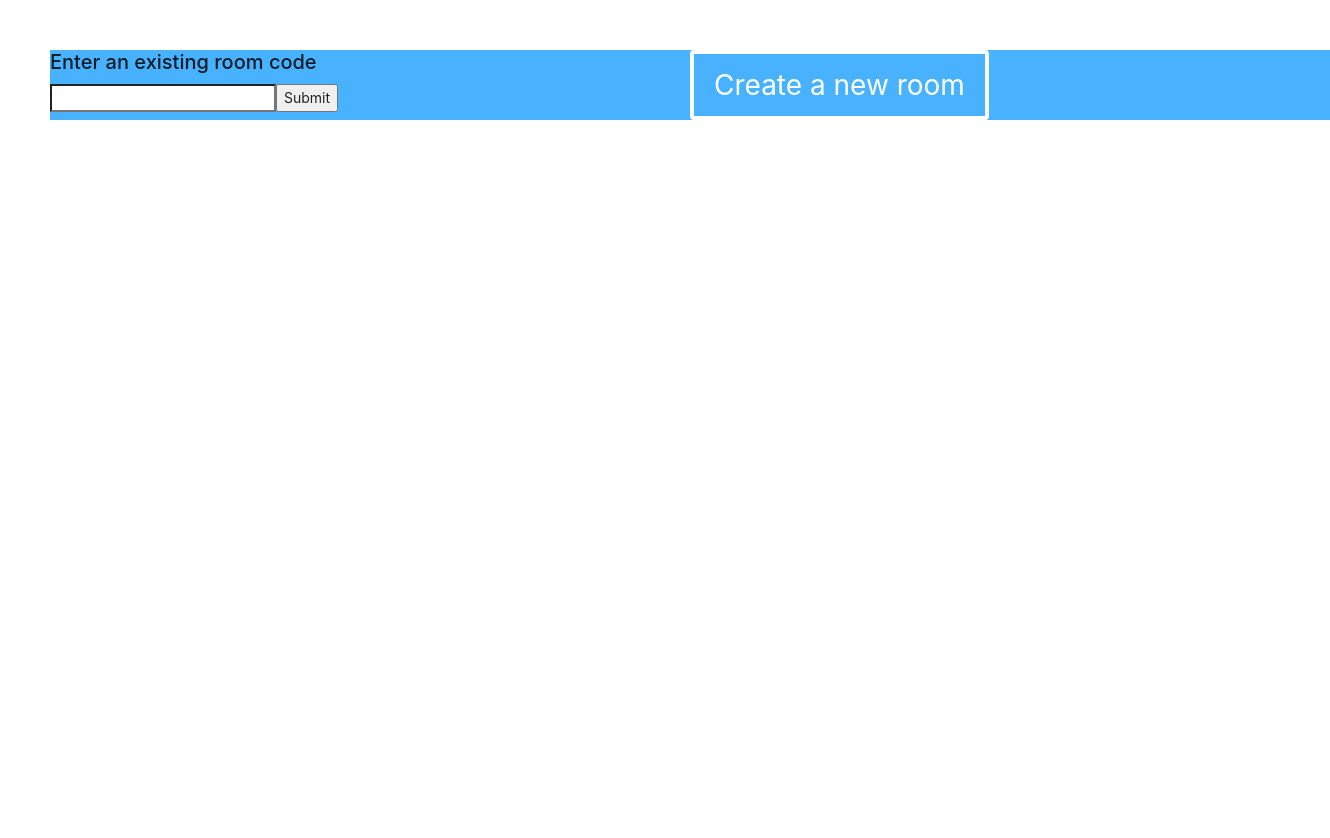
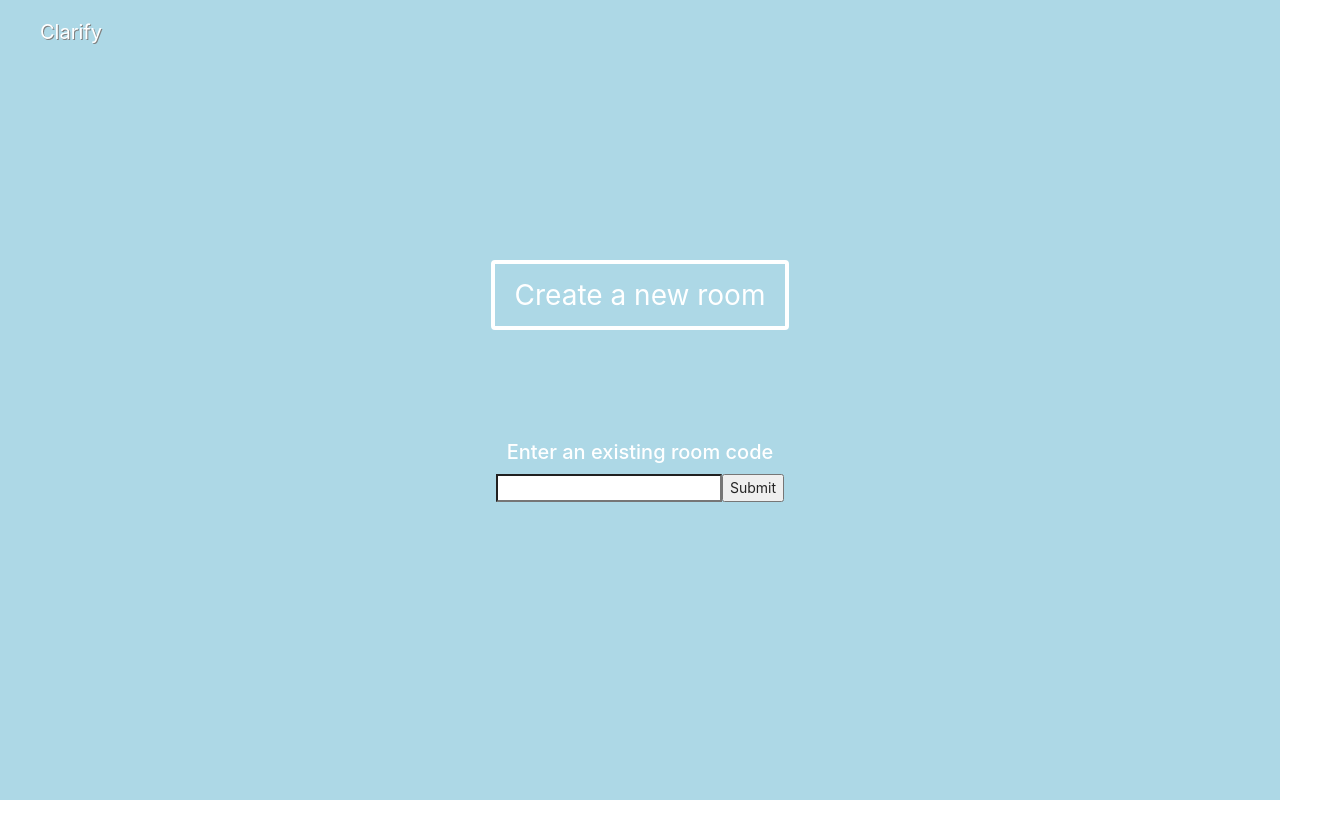
Before and after one commit to MLH-Fellowship/clarify, a React (Create React App) app: page / in a window 1280 px wide. Shown: the top 838 px of the page, 1330 px wide, since content can reach past the window. After the commit the page ends 800 px from the top, so only its background shows below. Built offline with nearby package versions, Linux system fonts and the light colour scheme; no server answers.

Commit message:
homepage

```diff
--- a/src/components/CreateRoomForm.js
+++ b/src/components/CreateRoomForm.js
@@ -4,6 +4,8 @@ import { SmileTwoTone } from '@ant-design/icons';
 import { withRouter } from 'react-router-dom'; // <--- import `withRouter`. We will use this in the bottom of our file.
 
 import { createRoom } from "../services/firebase"
+
+import "../styles/home.css";
 
 const CreateRoomForm = (props) => {
   function generate() {
@@ -38,7 +40,7 @@ const CreateRoomForm = (props) => {
 
   return (
     <div>
-      <button className='btn' onClick={onClick}> Create a new room</button>
+      <button id = 'createButton' className='btn' onClick={onClick}> Create a new room</button>
     </div>
   );
 
--- a/src/components/Home.js
+++ b/src/components/Home.js
@@ -1,8 +1,11 @@
 import React from "react";
 import "../styles/home.css";
 import Form from "./Form";
-// import "./Footer";
+import { Layout } from 'antd';
+
 import CreateRoomForm from "./CreateRoomForm";
+
+const { Header, Content } = Layout;
 
 export default class Home extends React.Component {
 
@@ -14,18 +17,23 @@ export default class Home extends React.Component {
   render() {
 
     return (
-      <div className="home" style={{ width: '100%', height: '100%' }}>
-        <div className="join">
-          <h5>Enter an existing room code</h5>
-          <Form />
-        </div>
+      <Layout>
+        <Header id = 'title' style={{backgroundColor: 'lightblue', height:'10vh', fontSize:'20px'
+                        , color: 'white', paddingLeft: '40px', verticalAlign:'center'}}>Clarify</Header>
+        <Content id = 'content' style={{height: '90vh', backgroundColor: 'lightblue'}}>
+              <div></div>
+              <div className="create">
+                  <CreateRoomForm />
+              </div>
 
-        <div className="create">
-          <CreateRoomForm />
+              <div className="join">
+                  <h5>Enter an existing room code</h5>
+                  <Form />
+              </div>
+        </Content>
 
-        </div>
-      </div>
 
+      </Layout>
     );
   }
 }
--- a/src/styles/home.css
+++ b/src/styles/home.css
@@ -1,5 +1,25 @@
-.home {
+#content {
     display: grid;
-    grid-template-columns: 1fr 1fr;
-    margin: 50px;
+    grid-template-rows: 1fr 1fr 1fr 1fr;
+    justify-content: center;
+
 }
+
+#title {
+    text-shadow: 1px 1px grey;
+}
+
+/* Button Code */
+#createButton {
+    color: white;
+    /* text-shadow: 1px 1px grey; */
+    outline: gray;
+}
+
+h5 {
+    color: white;
+}
+
+.join {
+    text-align: center;
+}
```
Also changed, not shown: 1 other file (tests, documents, lock files or other folders).
